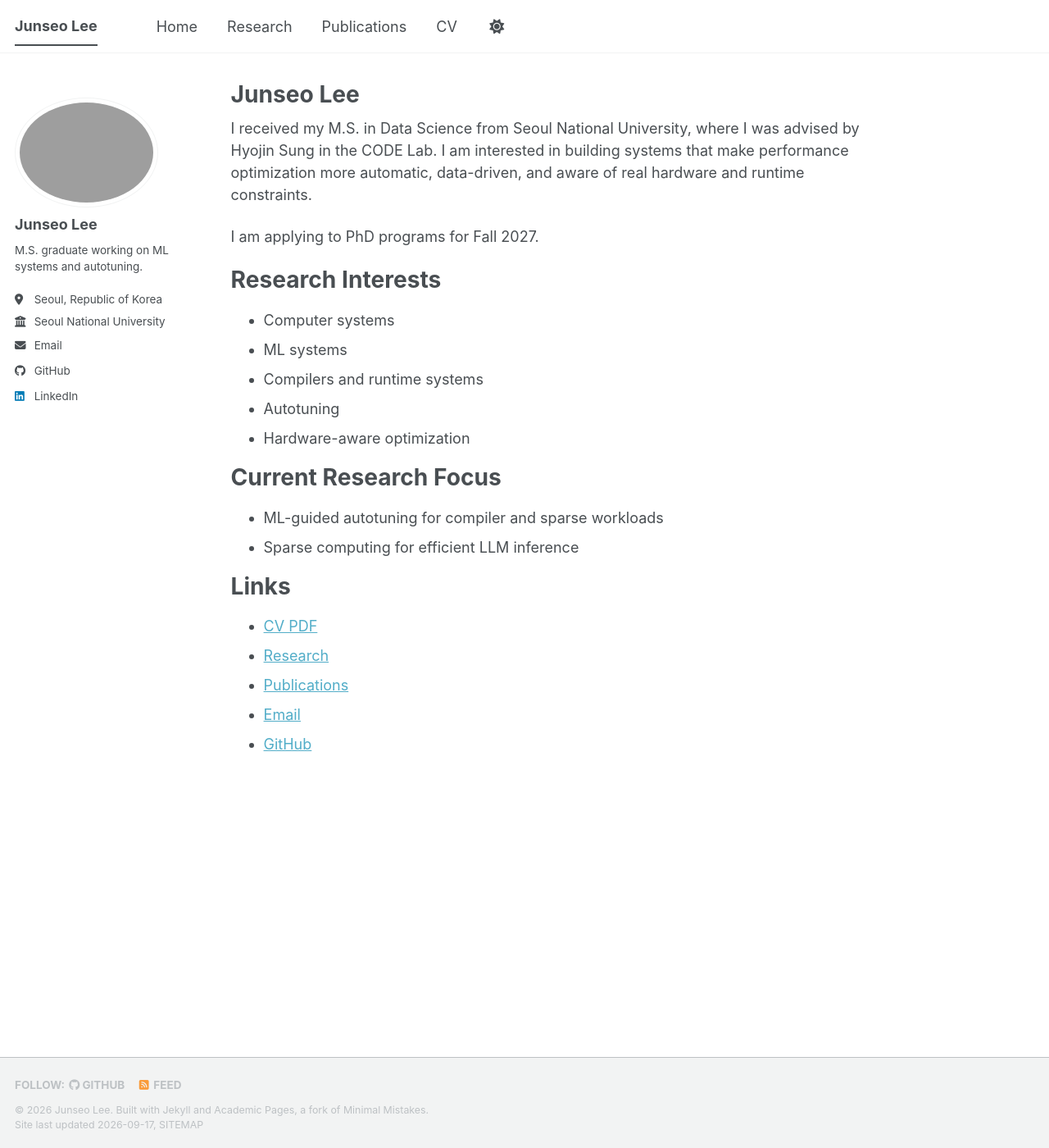
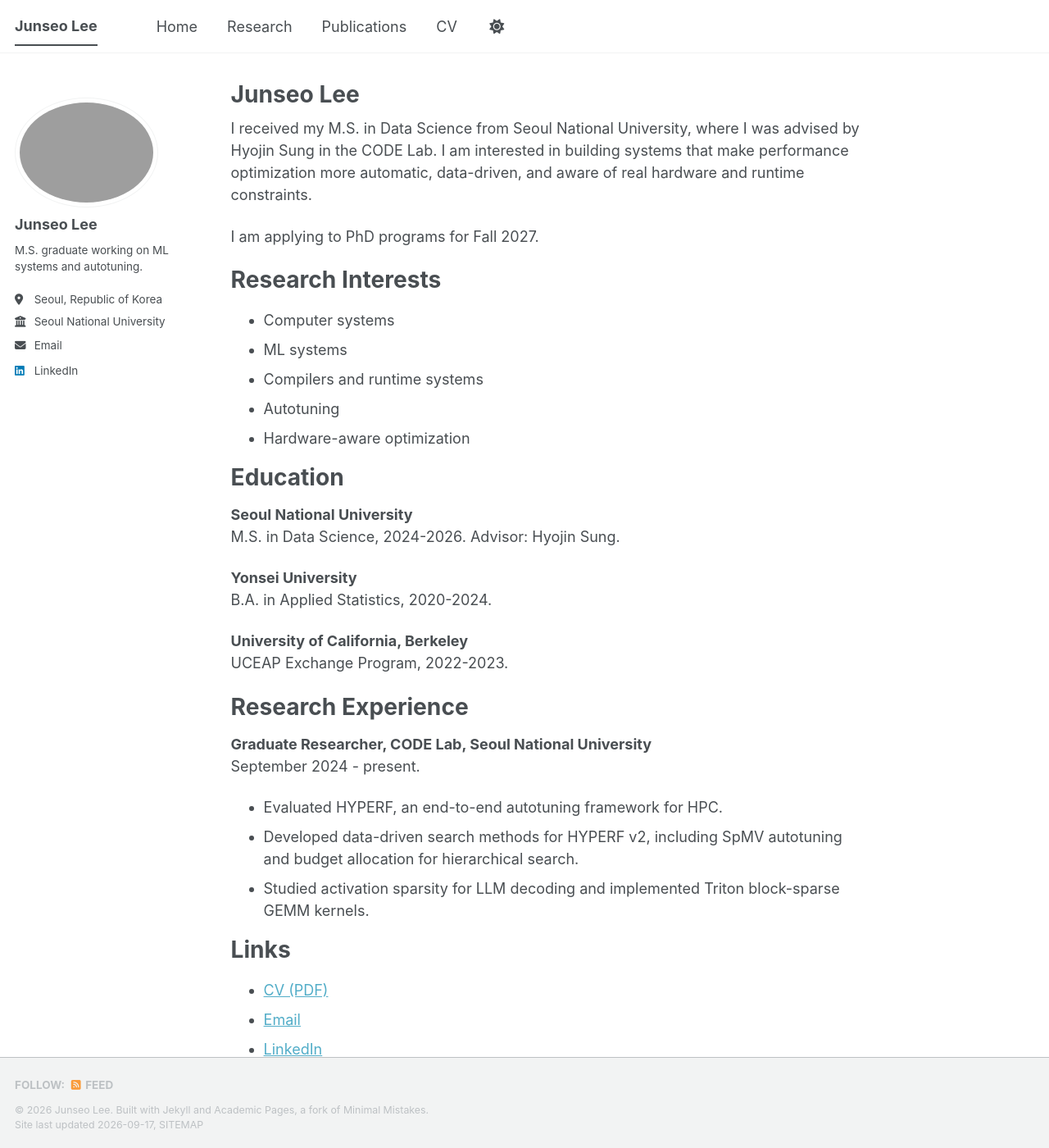
Before and after one commit to jseool/jseool.github.io, a Jekyll site: the page built from _pages/about.md, in a window 1280 px wide and 1400 px high. Shown: the whole window at 82% size. Built offline with Jekyll 4.4.1, drawn with Linux system fonts in a browser that asks for light colours; a style sheet for code colours, icons or effects is not loaded.

Commit message:
Move concise background to home and link CV PDF directly

```diff
--- a/_config.yml
+++ b/_config.yml
@@ -51,7 +51,7 @@ author:
   bitbucket        : # Username - Update with your username on the site
   codepen          : # Username
   dribbble         : # Username
-  github           : "jseool"
+  github           :
   kaggle           : # Username
   stackoverflow    : # User number or user number and name (i.e., use "1" or "1/jeff-atwood")
 
--- a/_data/navigation.yml
+++ b/_data/navigation.yml
@@ -9,4 +9,4 @@ main:
     url: /publications/
 
   - title: "CV"
-    url: /cv/
+    url: /files/Junseo_Lee_CV.pdf
--- a/_pages/about.md
+++ b/_pages/about.md
@@ -20,17 +20,31 @@ Research Interests
 - Autotuning
 - Hardware-aware optimization
 
-Current Research Focus
+Education
 ======
 
-- ML-guided autotuning for compiler and sparse workloads
-- Sparse computing for efficient LLM inference
+**Seoul National University**<br>
+M.S. in Data Science, 2024-2026. Advisor: Hyojin Sung.
+
+**Yonsei University**<br>
+B.A. in Applied Statistics, 2020-2024.
+
+**University of California, Berkeley**<br>
+UCEAP Exchange Program, 2022-2023.
+
+Research Experience
+======
+
+**Graduate Researcher, CODE Lab, Seoul National University**<br>
+September 2024 - present.
+
+- Evaluated HYPERF, an end-to-end autotuning framework for HPC.
+- Developed data-driven search methods for HYPERF v2, including SpMV autotuning and budget allocation for hierarchical search.
+- Studied activation sparsity for LLM decoding and implemented Triton block-sparse GEMM kernels.
 
 Links
 ======
 
-- [CV PDF](/files/Junseo_Lee_CV.pdf)
-- [Research](/research/)
-- [Publications](/publications/)
+- [CV (PDF)](/files/Junseo_Lee_CV.pdf)
 - [Email](mailto:jseool@snu.ac.kr)
-- [GitHub](https://github.com/jseool)
+- [LinkedIn](https://www.linkedin.com/in/junseo-lee-586005318)
```
Also changed, not shown: README.md (+1 -1 lines).
